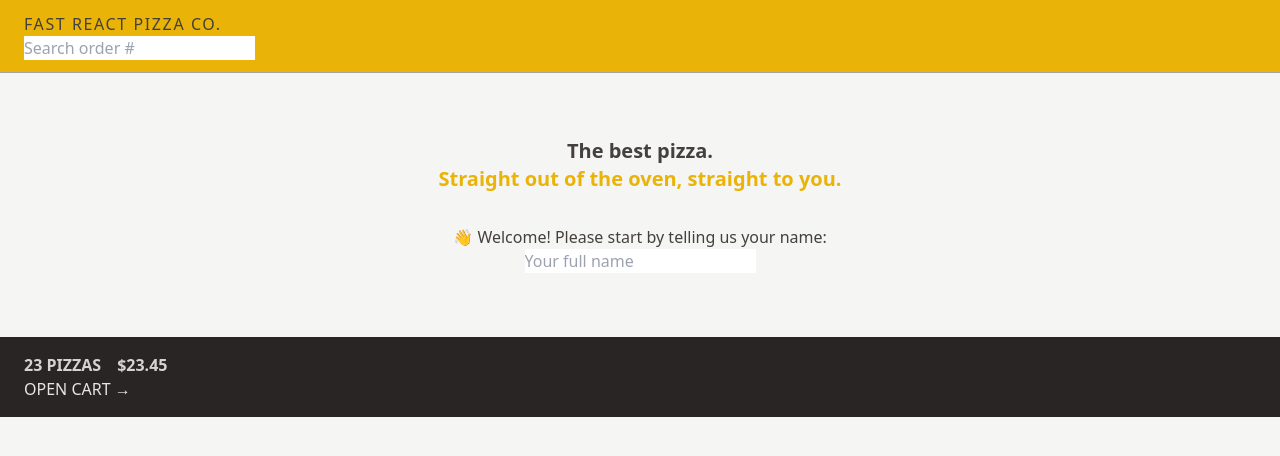
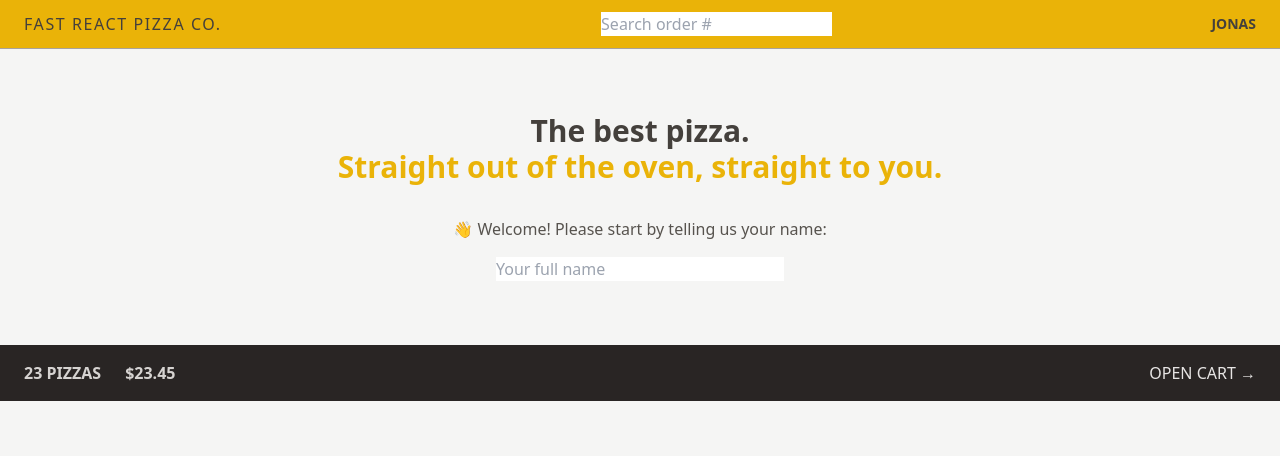
Before and after one commit to abdGhost/fast-react-pizza, a React (Vite) app: page / in a window 1280 px wide. Shown: the top 456 px of the page. Built offline with nearby package versions, Linux system fonts and the light colour scheme.

Commit message:
added styling using flex

```diff
--- a/src/features/cart/CartOverview.jsx
+++ b/src/features/cart/CartOverview.jsx
@@ -2,8 +2,8 @@
 
 function CartOverview() {
   return (
-    <div className="bg-stone-800 text-stone-200 uppercase px-4 py-4 sm:px-6">
-      <p className="text-stone-300 font-semibold space-x-4">
+    <div className="bg-stone-800 text-stone-200 uppercase px-4 py-4 sm:px-6 text-sm md:text-base flex items-center justify-between">
+      <p className="text-stone-300 font-semibold sm:space-x-6 space-x-4">
         <span>23 pizzas</span>
         <span>$23.45</span>
       </p>
--- a/src/features/user/CreateUser.jsx
+++ b/src/features/user/CreateUser.jsx
@@ -1,7 +1,7 @@
-import { useState } from 'react';
+import { useState } from "react";
 
 function CreateUser() {
-  const [username, setUsername] = useState('');
+  const [username, setUsername] = useState("");
 
   function handleSubmit(e) {
     e.preventDefault();
@@ -9,16 +9,19 @@
 
   return (
     <form onSubmit={handleSubmit}>
-      <p>👋 Welcome! Please start by telling us your name:</p>
+      <p className="mb-4 text-sm text-stone-600 md:text-base">
+        👋 Welcome! Please start by telling us your name:
+      </p>
 
       <input
         type="text"
         placeholder="Your full name"
         value={username}
         onChange={(e) => setUsername(e.target.value)}
+        className="w-72"
       />
 
-      {username !== '' && (
+      {username !== "" && (
         <div>
           <button>Start ordering</button>
         </div>
--- a/src/features/user/Username.jsx
+++ b/src/features/user/Username.jsx
@@ -1,3 +1,3 @@
 export default function Username() {
-  return <div className="text-sm font-semibold hidden">Jonas</div>;
+  return <div className="text-sm font-semibold hidden md:block">Jonas</div>;
 }
--- a/src/ui/Header.jsx
+++ b/src/ui/Header.jsx
@@ -4,7 +4,7 @@
 
 export default function Header() {
   return (
-    <header className="bg-yellow-500 uppercase px-4 py-3 border-b border-stone-400 sm:px-6">
+    <header className="bg-yellow-500 uppercase px-4 py-3 border-b border-stone-400 sm:px-6 flex items-center justify-between">
       <Link to="/" className="tracking-widest">
         Fast React Pizza Co.
       </Link>
--- a/src/ui/Home.jsx
+++ b/src/ui/Home.jsx
@@ -2,8 +2,8 @@
 
 function Home() {
   return (
-    <div className="my-10 text-center sm:my-16">
-      <h1 className="text-xl  font-semibold text-center mb-8">
+    <div className="my-10 text-center sm:my-16 px-4">
+      <h1 className="text-xl  font-semibold text-center mb-8 md:text-3xl">
         The best pizza.
         <br />
         <span className="text-yellow-500">
```
